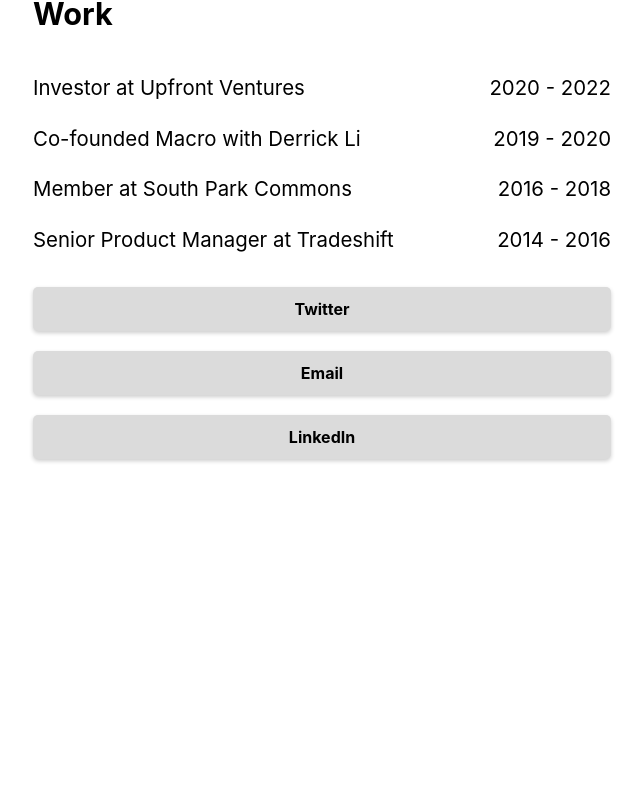
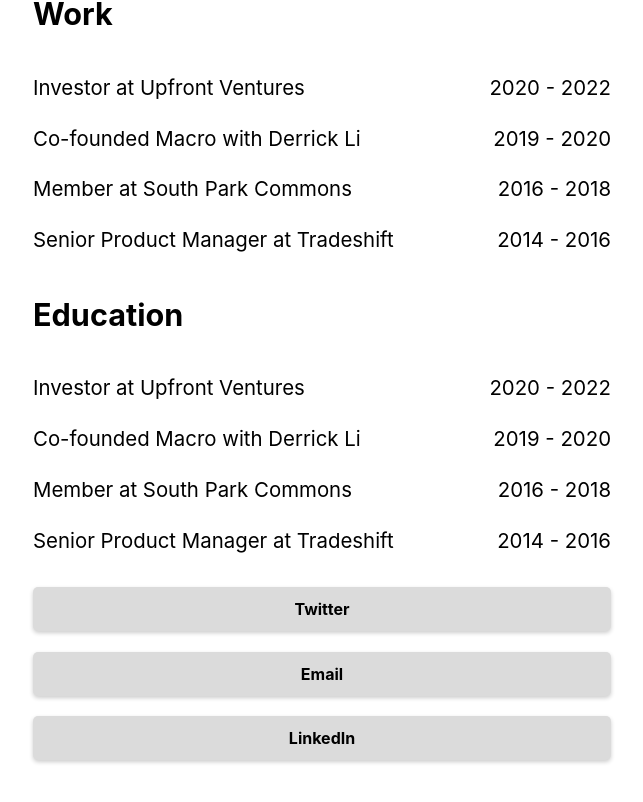
Before and after one commit to dvdhutch/dvdhutch-personal-site, a Next.js app: page / in a window 1280 px wide. Shown: the part 1651-2453 px from the top of the page, without its empty margins (318-961 px from the left). Before the commit the page ends 2212 px from the top, so only its background shows below. Built offline with nearby package versions, Linux system fonts and the light colour scheme.

Commit message:
Update index.js

```diff
--- a/pages/index.js
+++ b/pages/index.js
@@ -54,6 +54,28 @@
       <div className={utilStyles.workDate}>2014 - 2016</div>
     </div>
   </div>
+</section>
+
+<section className={utilStyles.headingMd}>
+  <h2>Education</h2>
+  <div className={utilStyles.workContainer}>
+    <div className={utilStyles.workRow}>
+      <div className={utilStyles.workTitle}>Investor at Upfront Ventures</div>
+      <div className={utilStyles.workDate}>2020 - 2022</div>
+    </div>
+    <div className={utilStyles.workRow}>
+      <div className={utilStyles.workTitle}>Co-founded Macro with Derrick Li</div>
+      <div className={utilStyles.workDate}>2019 - 2020</div>
+    </div>
+    <div className={utilStyles.workRow}>
+      <div className={utilStyles.workTitle}>Member at South Park Commons</div>
+      <div className={utilStyles.workDate}>2016 - 2018</div>
+    </div>
+    <div className={utilStyles.workRow}>
+      <div className={utilStyles.workTitle}>Senior Product Manager at Tradeshift</div>
+      <div className={utilStyles.workDate}>2014 - 2016</div>
+    </div>
+  </div>
   <p> <a class='button' href="https://twitter.com/dvdhutch">Twitter</a></p>
         <p> <a class='button' href="mailto:davidmhutchinson@hotmail.com">Email</a></p>
         <p> <a class='button' href="https://www.linkedin.com/in/dvdhutch/">LinkedIn</a></p>
```
